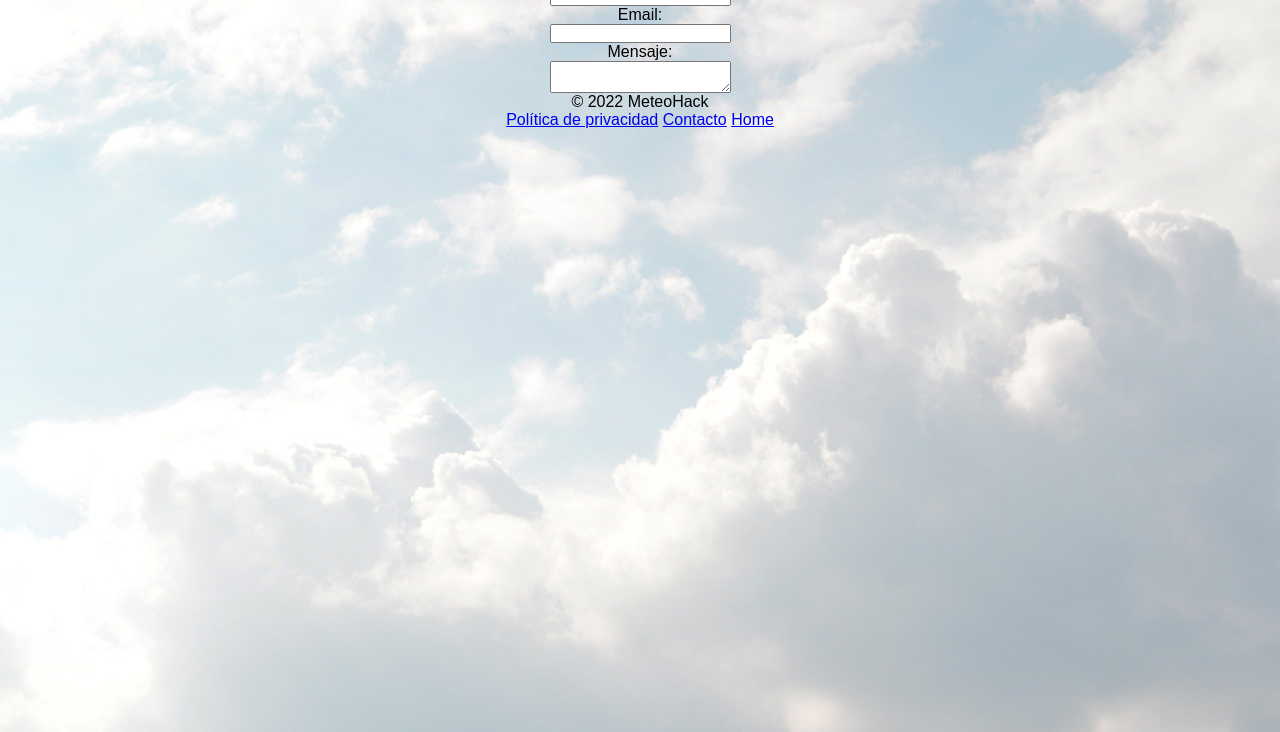
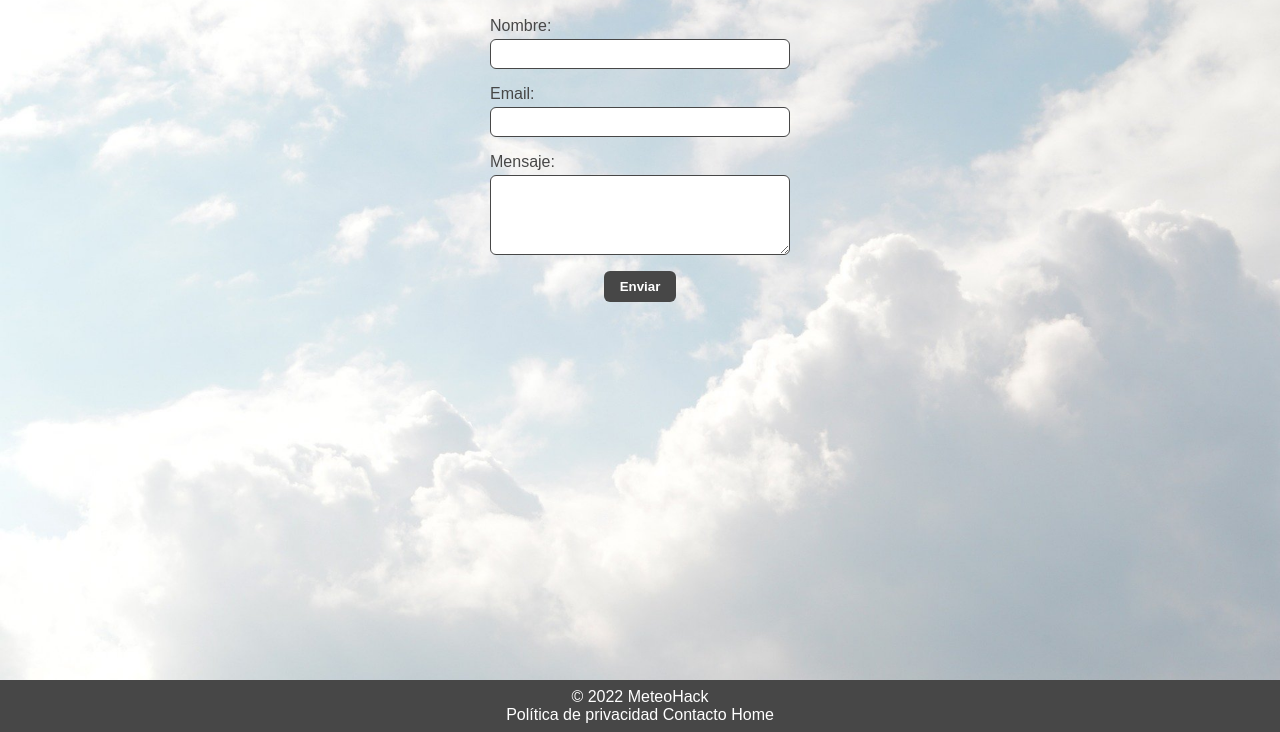
Before and after one commit to paulago/proyecto1-llovera, a plain HTML site: page contact.html in a window 1280 px wide. Shown: the part 68-800 px from the top of the page. Drawn offline with Linux system fonts and the light colour scheme.

Commit message:
js acabado II y css empezado

```diff
--- a/contact.html
+++ b/contact.html
@@ -21,6 +21,7 @@
           <label for="comments">Mensaje:</label>
           <textarea id="comments" name="comments"></textarea>
         </fieldset>
+        <button type="submit">Enviar</button>
       </form>
     </main>
     <footer>
--- a/css/contact.css
+++ b/css/contact.css
@@ -6,9 +6,22 @@
 
 body {
   font-family: sans-serif;
+  color: #474747;
   background-image: url("/css/clouds.jpg");
   background-size: cover;
   min-height: 100vh;
+  display: flex;
+  flex-direction: column;
+}
+
+main {
+  display: flex;
+  flex-grow: 1;
+  justify-content: center;
+}
+
+h1 {
+  margin-top: 1rem;
   text-align: center;
 }
 
@@ -22,4 +35,47 @@ fieldset {
   border: none;
   display: flex;
   flex-direction: column;
+  padding: 1rem;
 }
+
+footer {
+  color: white;
+  text-align: center;
+  padding: 0.5rem;
+  background-color: #474747;
+}
+
+a {
+  color: white;
+  text-decoration: none;
+}
+
+button {
+  background-color: #474747;
+  color: white;
+  padding: 0.5rem 1rem;
+  border: none;
+  border-radius: 6px;
+  font-weight: bold;
+}
+
+input {
+  outline: none;
+  width: 300px;
+  height: 30px;
+  border: 1px solid #474747;
+  border-radius: 6px;
+}
+
+textarea {
+  outline: none;
+  width: 300px;
+  height: 80px;
+  border: 1px solid #474747;
+  border-radius: 6px;
+}
+
+label {
+  margin-top: 1rem;
+  margin-bottom: 0.25rem;
+}
--- a/css/privacy.css
+++ b/css/privacy.css
@@ -5,7 +5,38 @@
 
 body {
   font-family: sans-serif;
+  color: #474747;
   background-image: url("/css/clouds.jpg");
   background-size: cover;
   min-height: 100vh;
+  display: flex;
+  flex-direction: column;
 }
+
+main {
+  display: flex;
+  flex-grow: 1;
+  justify-content: center;
+}
+
+h1,
+section {
+  margin: 1rem;
+}
+
+main p,
+ol > li {
+  margin-bottom: 1rem;
+}
+
+footer {
+  color: white;
+  text-align: center;
+  padding: 0.5rem;
+  background-color: #474747;
+}
+
+a {
+  color: white;
+  text-decoration: none;
+}
--- a/css/style.css
+++ b/css/style.css
@@ -6,12 +6,48 @@
 
 body {
   font-family: sans-serif;
+  color: #474747;
   background-image: url("/css/clouds.jpg");
   background-size: cover;
   min-height: 100vh;
   text-align: center;
+  display: flex;
+  flex-direction: column;
+}
+
+main {
+  display: flex;
+  flex-grow: 1;
+  justify-content: center;
 }
 
 .hidden {
   display: none;
 }
+
+#hourly {
+  display: flex;
+  justify-content: center;
+  gap: 1rem;
+}
+
+button {
+  background-color: #474747;
+  color: white;
+  padding: 0.5rem 1rem;
+  border: none;
+  border-radius: 6px;
+  font-weight: bold;
+}
+
+footer {
+  color: white;
+  text-align: center;
+  padding: 0.5rem;
+  background-color: #474747;
+}
+
+a {
+  color: white;
+  text-decoration: none;
+}
--- a/index.html
+++ b/index.html
@@ -7,7 +7,6 @@
     <title>¿Lloverá en tu ciudad?</title>
     <link rel="stylesheet" href="css/style.css" />
     <script type="module" src="/js/api.js" defer></script>
-    <script type="module" src="/js/helper.js" defer></script>
   </head>
   <body>
     <header>
@@ -18,23 +17,29 @@
       <section>
         <button id="ubication">Haz clic aquí</button>
       </section>
+
+      <div class="containerHidden">
         <section id="actually">
           <h2></h2>
           <p class="actuallyHour"></p>
-        <img id="currentImage" src="" alt="Icono tiempo" />
+          <img id="currentImage" src="" />
           <p class="degree"></p>
         </section>
+
         <section id="hourly"></section>
 
         <section id="rain">
-        <p>Va a llover en tu ciudad en las próximas horas</p>
+          <p>Va a llover en tu ciudad en las próximas horas.</p>
         </section>
+
         <section id="noRain">
-        <p>No va a llover en tu ciudad en las póximas horas</p>
+          <p>No va a llover en tu ciudad en las próximas horas.</p>
         </section>
+
         <section id="error">
-        <p>Error en la recepción de datos</p>
+          <p>Error en la recepción de datos.</p>
         </section>
+      </div>
     </main>
     <footer>
       <p>© 2022 MeteoHack</p>
--- a/js/helper.js
+++ b/js/helper.js
@@ -1,6 +1,5 @@
 export const getWeatherIcon = (clima) => {
   if (clima === "Clear") return "/iconos/animated/day.svg";
-
   if (clima === "Thunderstorm") return "iconos/animated/thunder.svg";
   if (clima === "Drizzle") return "iconos/animated/weather.svg";
   if (clima === "Rain") return "iconos/animated/rainy-5.svg";
```
Also changed, not shown: js/api.js (+15 -3 lines). Lines whose indentation alone changed are shown as unchanged.
